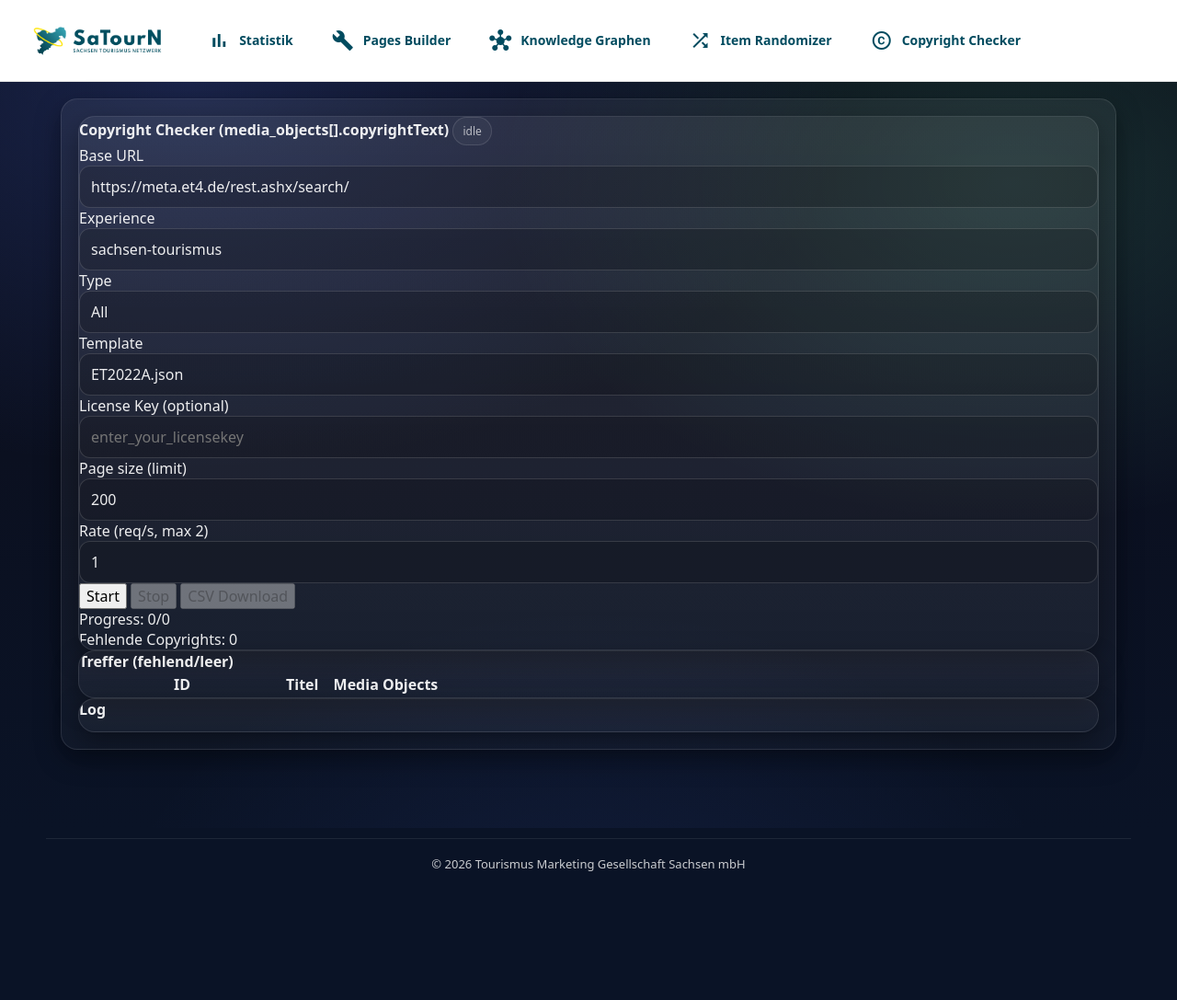
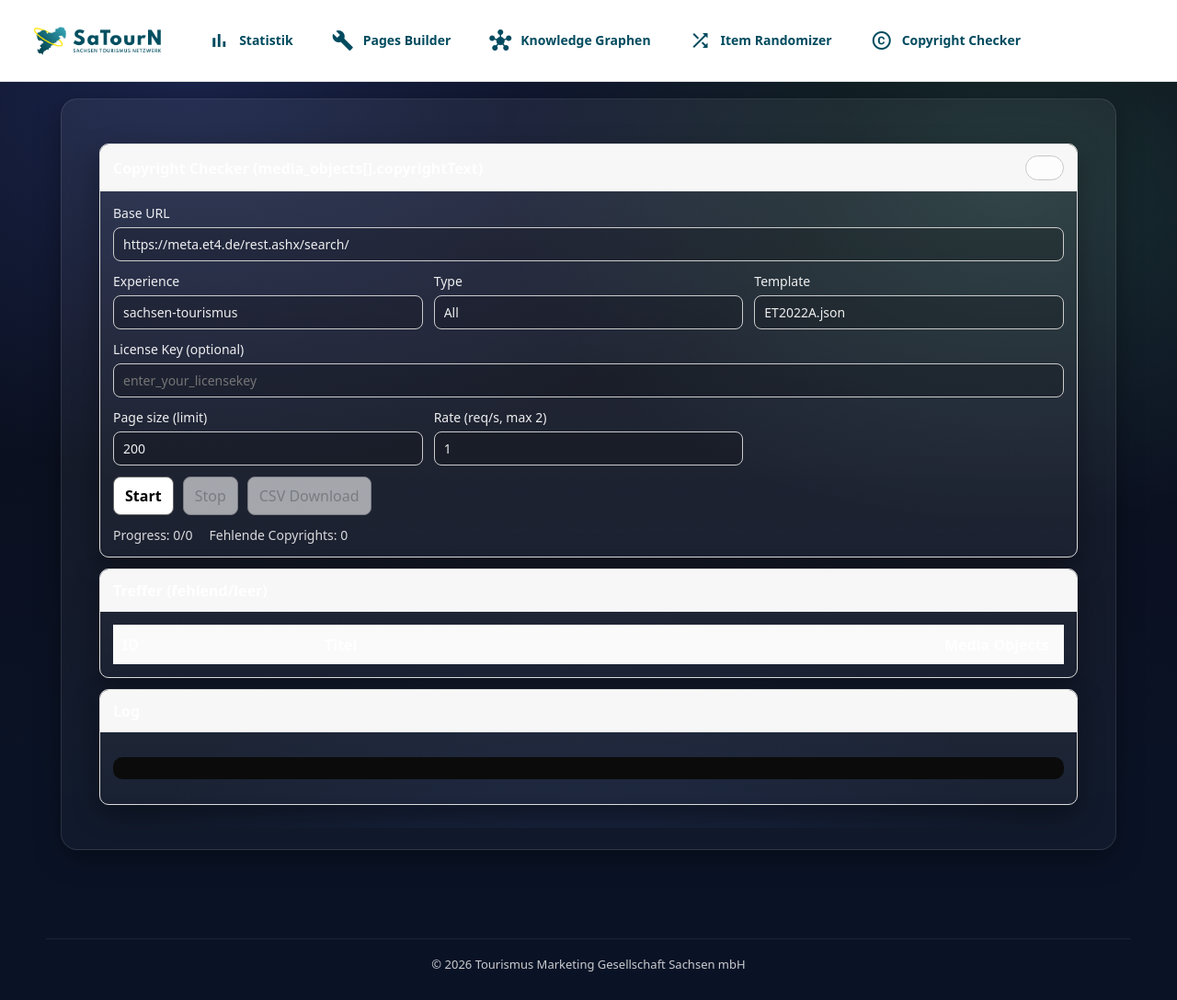
Before and after one commit to Tim-Meyer-TMGS/SaTourN, a Jekyll site: the page built from Copyright-Checker/index.html, in a window 1280 px wide. Shown: the whole page at 92% size. Built offline with Jekyll 4.4.1, drawn with Linux system fonts in a browser that asks for light colours; before the commit the page ends 978 px from its top, so only the background shows below that.

```diff
--- a/Copyright-Checker/index.html
+++ b/Copyright-Checker/index.html
@@ -1,8 +1,8 @@
 ---
 layout: default
 title: Copyright Checker
-css: /Copyright_Checker/style.css
-js: /Copyright_Checker/script.js
+css: /Copyright-Checker/style.css
+js: /Copyright-Checker/script.js
 ---
 
 <div class="cc">
```
